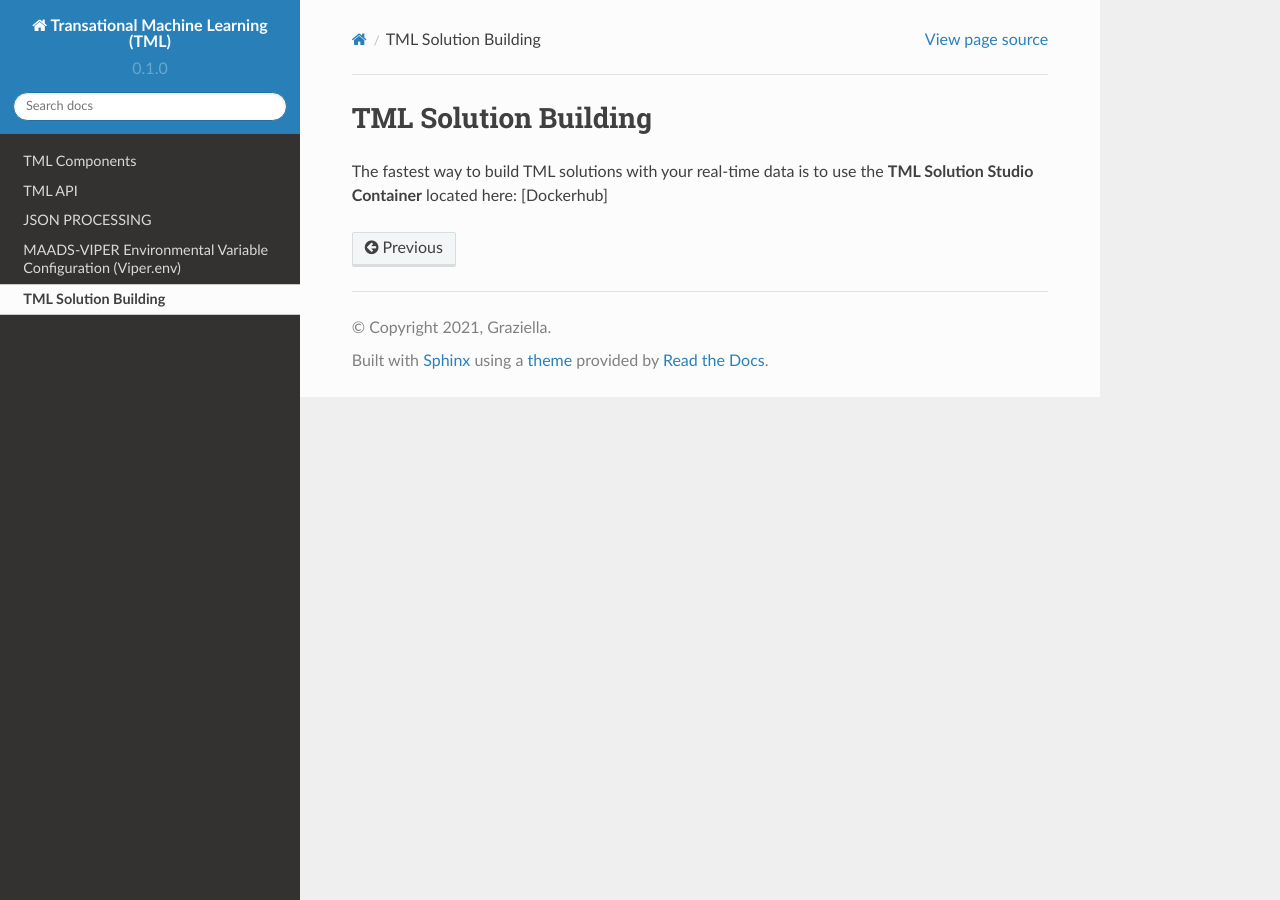
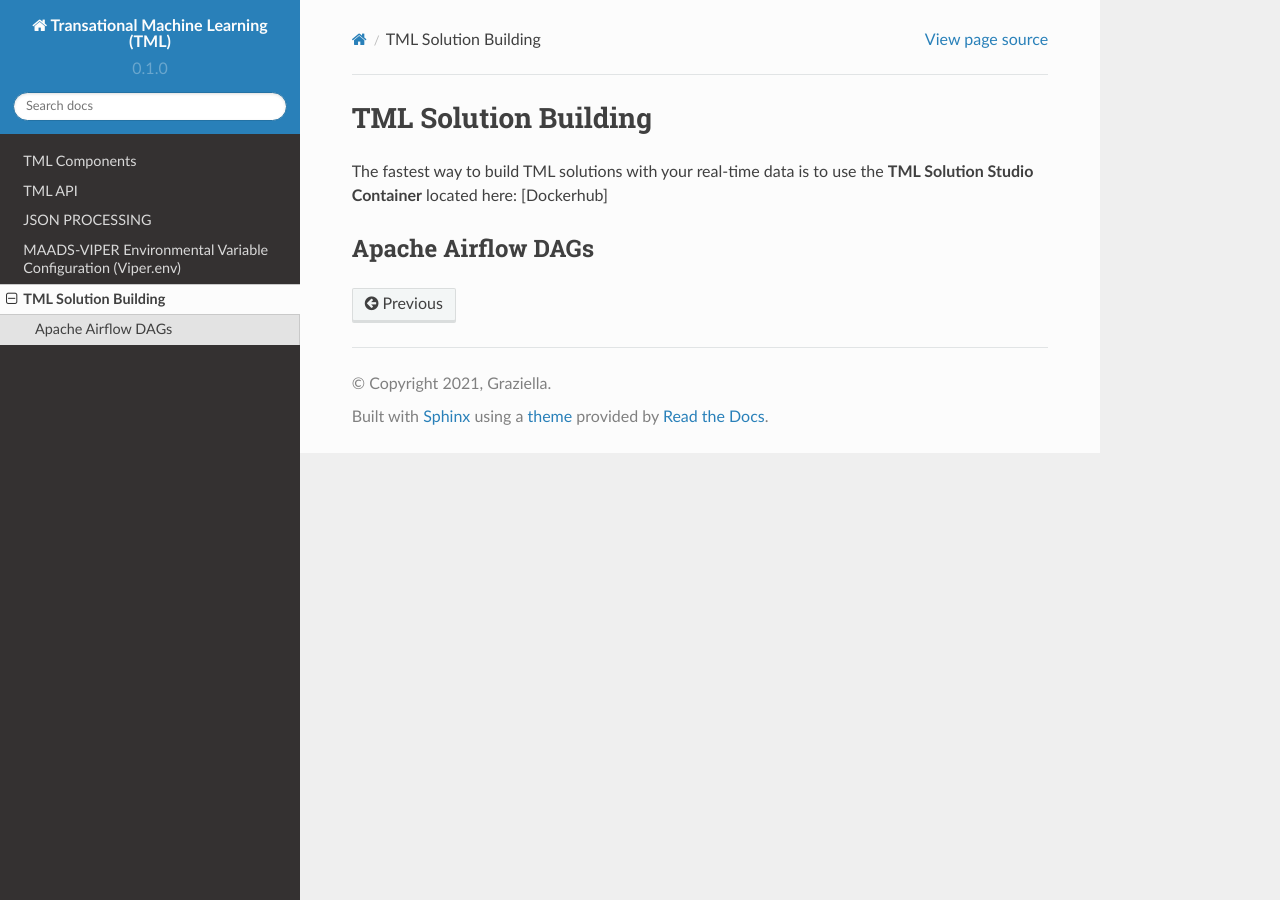
Before and after one commit to smaurice101/readthedocs, a Sphinx documentation site: the page built from docs/source/tmlbuilds.rst, in a window 1280 px wide. Built offline with Sphinx 7.4.7 and the Read the Docs theme 2.0.0, drawn with Linux system fonts in a browser that asks for light colours.

Commit message:
Update tmlbuilds.rst

```diff
--- a/docs/source/tmlbuilds.rst
+++ b/docs/source/tmlbuilds.rst
@@ -2,3 +2,6 @@ TML Solution Building
 ======================
 
 The fastest way to build TML solutions with your real-time data is to use the **TML Solution Studio Container** located here: [Dockerhub]
+
+Apache Airflow DAGs
+-------------------
```
